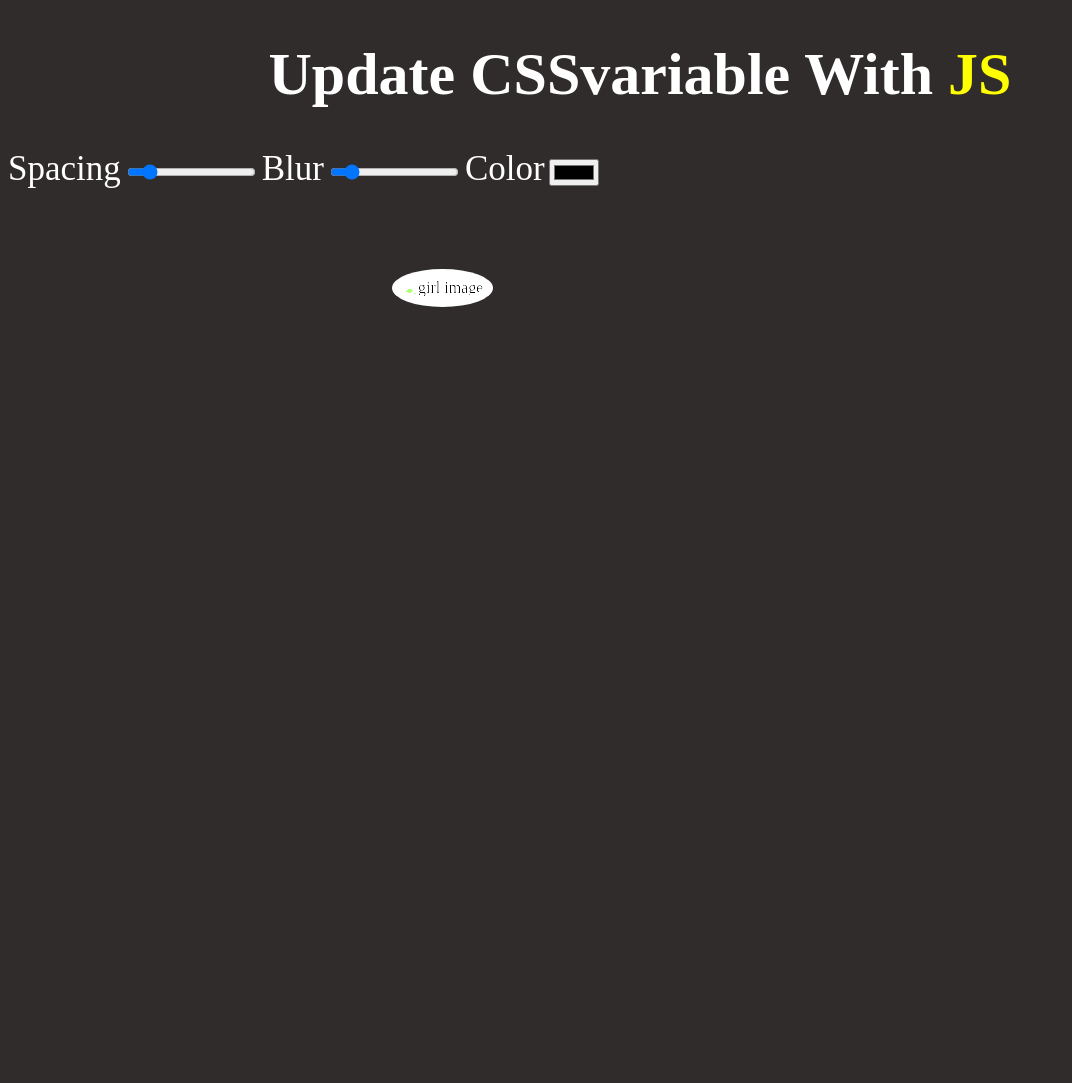
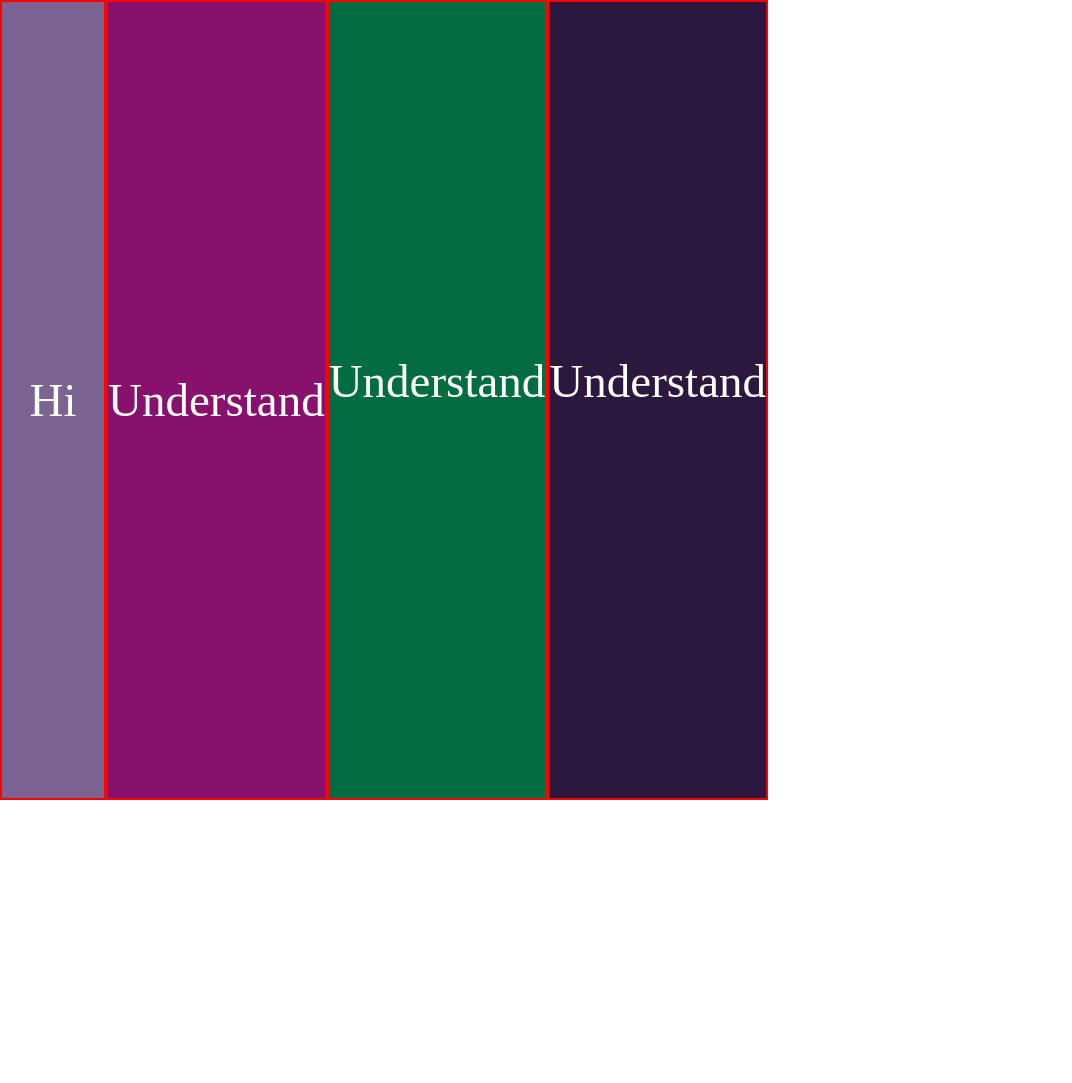
Before and after one commit to Ritikkumar38921/web-Devlop, a plain HTML site: page index.html in a window 1280 px wide. Shown: the whole page, without its empty margins (0-1072 px from the left). Before the commit the page ends 800 px from the top, so only its background shows below. Drawn offline with Linux system fonts and the light colour scheme.

Commit message:
flex panel image gallery

```diff
--- a/index.html
+++ b/index.html
@@ -6,79 +6,135 @@
   <meta name="viewport" content="width=device-width, initial-scale=1.0">
   <title>Document</title>
   <style>
-
-  :root{
-      --base:#fff;
-      --spacing:10px;
-      --blur:10px;
+    *{
+      box-sizing: border-box;
+      margin: 0;
+      padding: 0;
     }
-  img{
-    padding: var(--spacing);
-    background-color: var(--base);
-    filter: brightness(200%);
-    width: 400px;
-    height: 400px;
-    /* margin: 0 auto; */
-    border-radius: 50%;
-    background-size: cover;
-    position: relative;
-    top:10vh;
-    left:30vw;
+      .wrapper{
+        display: flex;
+        /* flex-wrap:wrap; */
+        width:60vw;
+        min-height: 100vh;
+        flex-direction: row;
+        /* transition: 0.7s; */
 
       }
-  body{
-    background-color: rgb(49, 44, 44);
+      p{
+        font-size: 2.6vw;
       }
-  h1{
+      .container{
+        flex:1;
+        font-size:25px;
+        justify-content: center;
+        align-items: center;
+        display: flex;
+        flex-direction: column;
+        border: 2px solid red;
+
+      }
+      .box-1{
+        background-color: rgb(123, 100, 145);
+        color:white;
+        transition: transform 1s linear;
+      }
+      .box-2{
+        background-color: rgb(136, 17, 110);
+        transition: transform 1s linear;
+        color:white;
+      }
+      .box-3{
+        background-color: rgb(3, 109, 65);
+        color:white;
+        transition: transform 1s linear;
+
+      }
+      .box-4{
+        background-color: rgb(44, 23, 63);
+        color:white;
+        transition: transform 1s linear;
+
+      }
+      .box-5{
+        background-color: rgb(193, 8, 250);
+        color:white;
+        transition: transform 1s linear;
+
+      }
+      .container > *:nth-child(2){
+        font-size: 47px;
         text-transform: capitalize;
-    font-size: 60px;
-    color:white;
-    text-align: center;
       }
-  .uppercase{
-    text-transform: uppercase;
+      .container > *:first-child{
+        transform: translateY(-100%);
       }
+      .container.open-active > *:first-child{
+        transform: translateY(0);
+      }
+      .container.open-active{
+        flex: 10;
+      }
+      .container.open-active > *:last-child{
+        transform: translateY(0);
 
-  .Color{
-    color:yellow;
       }
-  label{
-    text-transform: capitalize;
-    color:white;
-    font-size: 35px;
+      .container > *:last-child{
+        transform: translateY(100%);
+      }
+      .container > *{
+        display: flex;
+        transition: transform 0.5s;
+        justify-content: center;
+        align-items: center;
+        flex:1 0 auto;
+      }
+      .open-active{
+        transform: translateY(0);
+        font-size: 20px;
+        border:4px solid rgb(192, 155, 175);
       }
   </style>
 </head>
 <body>
-<header>
-  <h1>update <span class="uppercase">css</span>variable with <span class="uppercase Color">js</span></h1>
-</header>
-<div class="controls">
-  <label for="space">spacing</label>
-  <input type="range" name="spacing" id="space" min="1" max="30" value="5" step="1" data-sizing="px">
-  <label for="blur">blur</label>
-  <input type="range" name="blur" id="blur" min="0" max="25" value="3" step="1" data-sizing="px">
-  <label for="colour">color</label>
-  <input type="color" name="base" id="colour" data-unit="none">
+  <div class="wrapper">
+  <div class="container box-1" id="a">
+       <p>Ritik</p>
+       <p>hi</p>
+       <p>Kumar</p>
   </div>
-<div class="image">
-  <img src="./person3.jfif" alt="girl image">
+  <div class="container box-2" id="b">
+    <p>Let's</p>
+    <p>Understand</p>
+    <p>Programming</p>
+</div>
+<div class="container box-3" id="c">
+  <p>Let's</p>
+  <p>Understand</p>
+  <p>Web Development</p>
+</div>
+<div class="container box-4" id="d">
+  <p>Let's</p>
+  <p>Understand</p>
+  <p>Andriod Development</p>
+</div>
 </div>
 
 <script>
- let inputs = document.querySelectorAll("input");
-  function updateChange(){
-   let suffix = this.dataset.sizing||'';
-   const a = document.documentElement;
-   console.log(`--${this.name}`+ this.value+suffix);
-   a.style.setProperty(`--${this.name}`,this.value+suffix)
+  function func(){
+    this.classList.toggle("open-active");
   }
+    const A = document.querySelector("#a");
+    const B = document.querySelector("#b");
+    const C = document.querySelector("#c");
+    const D = document.querySelector("#d");
 
- inputs.forEach(input => {
-   input.addEventListener("change",updateChange);
-   input.addEventListener("mousemove",updateChange);
- });
+    A.addEventListener("click",func);
+    B.addEventListener("click",func);
+    C.addEventListener("click",func);
+    D.addEventListener("click",func);
+
+
 
 </script>
-
- <body>
+</body>
+</html>
```
Lines whose indentation alone changed are shown as unchanged.
